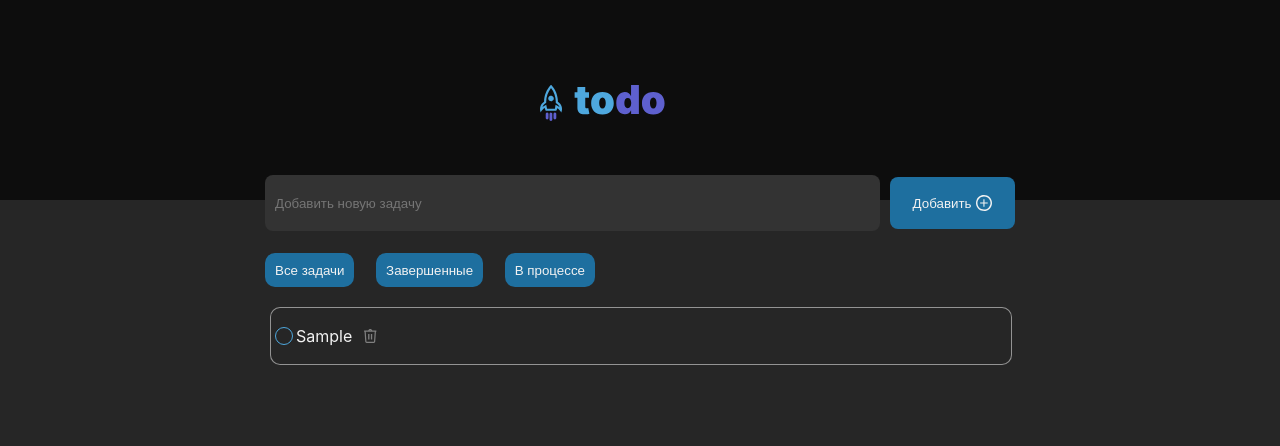
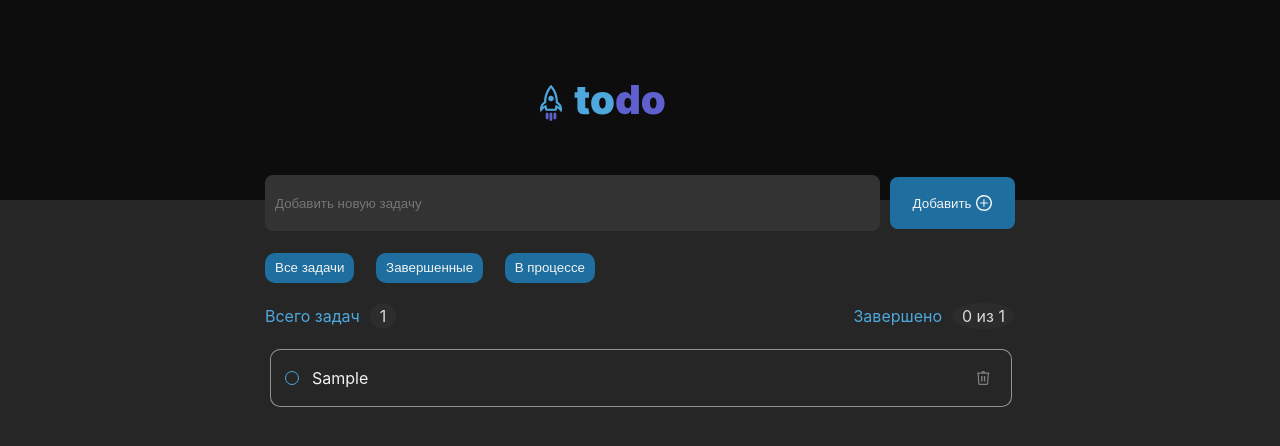
Before and after one commit to Pauline-14r/react-to_do-list, a React (Create React App) app: page / in a window 1280 px wide. Both pictures are taken after typing "Sample" into the empty fields and a click on the button "Добавить". Shown: the top 446 px of the page. Built offline with nearby package versions, Linux system fonts and the light colour scheme.

Commit message:
feat: add task counter and clear-button

```diff
--- a/src/App.css
+++ b/src/App.css
@@ -89,6 +89,30 @@
 	gap: 20px;
 }
 
+.all-tasks_counter {
+	width: 750px;
+	display: flex;
+	flex-direction: row;
+	align-items: center;
+	justify-content: space-between;
+}
+
+.all-tasks_counter-text {
+	display: flex;
+	flex-direction: row;
+	align-items: center;
+	gap: 10px;
+	color: rgba(78, 168, 222, 1);
+}
+
+.counter {
+	color: rgba(217, 217, 217, 1);
+	padding: 3px 10px;
+	background-color: rgba(51, 51, 51, 0.5);
+	border-radius: 80%;
+	border: none;
+}
+
 .all-tasks_tasklist {
 	padding-left: 0;
   margin: 0;
@@ -111,6 +135,18 @@
 	display: flex;
 	flex-direction: row;
 	align-items: center;
+	justify-content: space-between;
+}
+
+.all-tasks_left-area {
+	padding-left: 10px;
+	display: flex;
+	align-items: center;
+	gap: 10px;
+}
+
+.all-tasks_right-area {
+	padding-right: 10px;
 }
 
 .all-tasks_task-completed {
@@ -120,8 +156,8 @@
 
 .all-tasks_checkbox {
 	appearance: none;
-	width: 18px;
-	height: 18px;
+	width: 14px;
+	height: 14px;
 	border-radius: 50%;
 	border: 1px solid rgba(78, 168, 222, 1);
 	background: transparent;
@@ -130,15 +166,22 @@
 .trash-button {
 	display: flex;
 	align-items: center;
-	justify-content: center;
+	justify-content: space-between;
 	background: transparent;
 	border: none;
 }
 
 .all-tasks_tasks-filter {
+	width: 750px;
+	height: 40px;
+	display: flex;
+	flex-direction: row;
+	justify-content: space-between;
+	background: transparent;
+}
+
+.all-tasks_visible-buttons {
 	width: 330px;
-	height: 40px;
-	align-self: flex-start;
 	display: flex;
 	flex-direction: row;
 	justify-content: space-between;
--- a/src/App.js
+++ b/src/App.js
@@ -23,7 +23,7 @@ function App() {
 
 	function onAdd() {
 		if (inputText.trim() === "") {
-			return alert('Пустое поле задач');
+			return alert("Пустое поле задач");
 		}
 		setTasks((prev) => {
 			return [...prev, {
@@ -50,18 +50,28 @@ function App() {
 					return task
 				}
 			})
-		})
+		});
 	}
 
 	function handleDelete(id) {
 		setTasks((prev) => {
-			return prev.filter((task) => task.id !== id)
+			return prev.filter((task) => task.id !== id);
 		});
 	}
 
 	function handleFilter(value) {
 		setFilter(value);
 	}
+
+	function handleClear() {
+		setTasks((prev) => {
+			return prev.filter((task) => !task.completed)
+		});
+		setFilter("all");
+	}
+
+	const total = tasks.length;
+	const completed = tasks.filter((task) => task.completed).length;
 
   return (
     <div className="page-wrapper">
@@ -75,17 +85,30 @@ function App() {
 						onKeyDown={onKeyDown} />
 					<div className="all-tasks">
 						<div className="all-tasks_tasks-filter">
+							<div className="all-tasks_visible-buttons">
 								<button className="all-tasks_button" onClick={() => handleFilter("all")}>Все задачи</button>
 								<button className="all-tasks_button" onClick={() => handleFilter("completed")}>Завершенные</button>
 								<button className="all-tasks_button" onClick={() => handleFilter("active")}>В процессе</button>
 								</div>
+							{filter === "completed" && <button className="all-tasks_button" onClick={() => handleClear()}>
+								Очистить
+								</button>}
+						</div>
+						<div className="all-tasks_counter">
+							<span className="all-tasks_counter-text">Всего задач <span className="counter">{total}</span></span>
+							<span className="all-tasks_counter-text">Завершено <span className="counter">{completed}{" "}из{" "}{total}</span></span>
+						</div>
 						<ul className="all-tasks_tasklist">
 							{filteredTasks.map((task) =>
 								<li className="all-tasks_list-item" key={task.id}>
+									<div className="all-tasks_left-area">
 										<input className="all-tasks_checkbox" type="checkbox" checked={task.completed} onClick={() => isChecked(task.id)}/>
 										<span className={task.completed ? "all-tasks_task-completed" : ""}>{task.text}</span>
+									</div>
+									<div className="all-tasks_right-area">
 										<button className="trash-button" onClick={() => handleDelete(task.id)}><img src={trash} alt="trash"/>
 										</button>
+									</div>
 									</li>)}
 						</ul>
 					</div>
```
Lines whose indentation alone changed are shown as unchanged.
